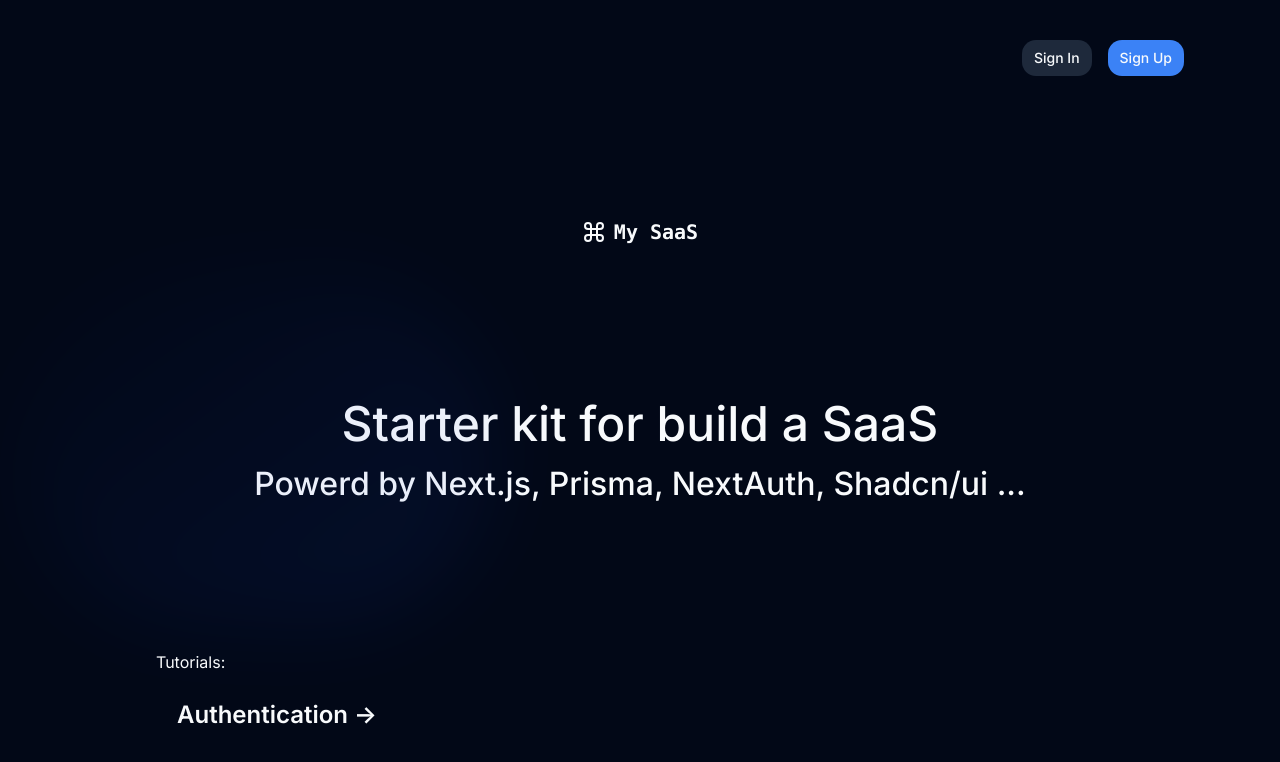
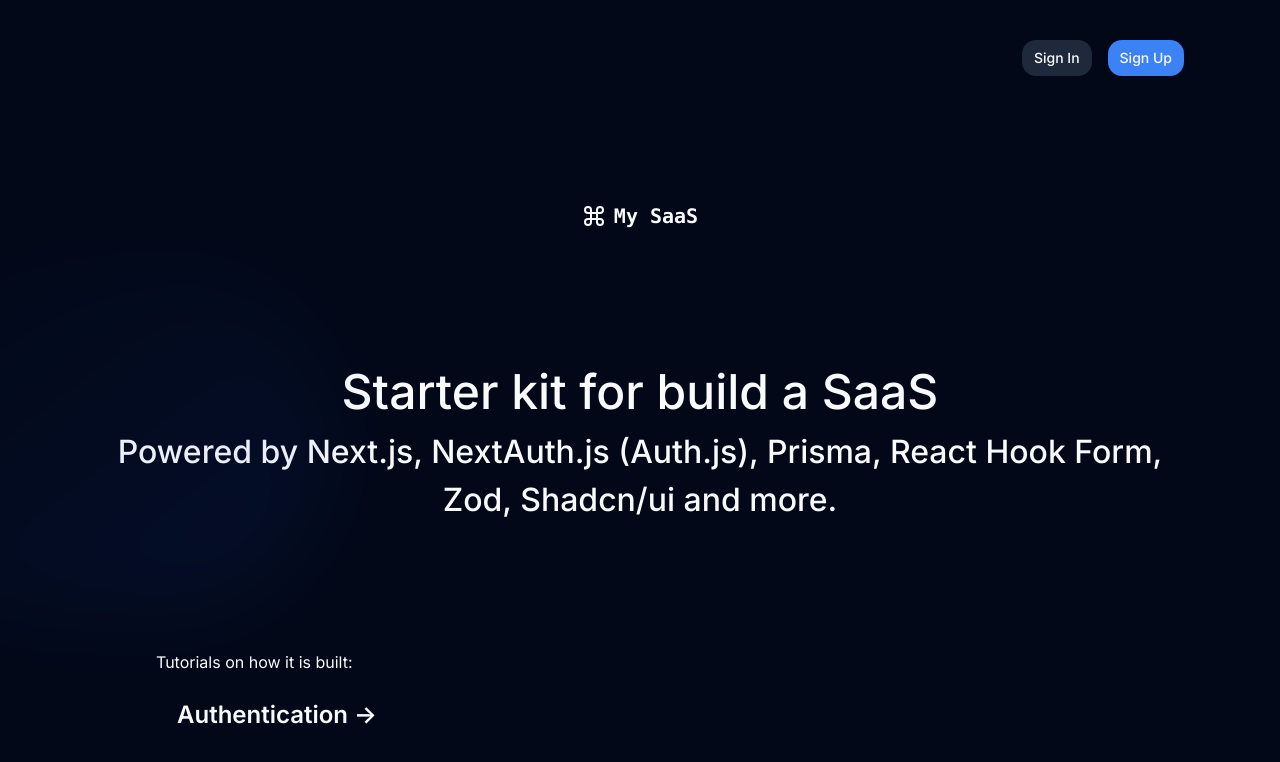
Before and after one commit to ljaviertovar/nextjs-saas-starter, a Next.js app: page / in a window 1280 px wide. Shown: the top 762 px of the page. Built offline with nearby package versions, Linux system fonts and the light colour scheme; no server answers.

Commit message:
feat: add auth

```diff
--- a/src/app/page.tsx
+++ b/src/app/page.tsx
@@ -1,6 +1,6 @@
+import { Metadata } from 'next'
+
 import AuthButtons from '@/components/auth/auth-buttons'
-import { Metadata } from 'next'
-import Link from 'next/link'
 
 export const metadata: Metadata = {
 	title: 'Starter Kit for SaaS - Launch your Service Today',
@@ -10,7 +10,7 @@
 
 export default function Home() {
 	return (
-		<main className='flex min-h-screen flex-col items-center justify-between px-24 py-10'>
+		<div className='flex min-h-screen flex-col items-center justify-between px-24 py-10'>
 			<div className='w-full'>
 				<AuthButtons />
 			</div>
@@ -36,12 +36,14 @@
 			<div className="relative flex place-items-center before:absolute before:h-[300px] before:w-[480px] before:-translate-x-1/2 before:rounded-full before:bg-gradient-radial before:from-white before:to-transparent before:blur-2xl before:content-[''] after:absolute after:-z-20 after:h-[180px] after:w-[240px] after:translate-x-1/3 after:bg-gradient-conic after:from-sky-200 after:via-blue-200 after:blur-2xl after:content-[''] before:dark:bg-gradient-to-br before:dark:from-transparent before:dark:to-blue-700 before:dark:opacity-10 after:dark:from-sky-900 after:dark:via-[#0141ff] after:dark:opacity-40 before:lg:h-[360px] z-[-1]">
 				<div className='text-center'>
 					<h1 className='text-[48px] font-medium'>Starter kit for build a SaaS</h1>
-					<h2 className='text-[32px] font-medium'>Powerd by Next.js, Prisma, NextAuth, Shadcn/ui ...</h2>
+					<h2 className='text-[32px] font-medium'>
+						Powered by Next.js, NextAuth.js (Auth.js), Prisma, React Hook Form, Zod, Shadcn/ui and more.
+					</h2>
 				</div>
 			</div>
 			<div>
 				<div className='mb-32 grid text-center lg:max-w-5xl lg:w-full lg:mb-2 lg:grid-cols-4 lg:text-left'>
-					Tutorials:
+					Tutorials on how it is built:
 				</div>
 				<div className='mb-32 grid text-center lg:max-w-5xl lg:w-full lg:mb-0 lg:grid-cols-4 lg:text-left'>
 					<a
@@ -59,6 +61,6 @@
 					</a>
 				</div>
 			</div>
-		</main>
+		</div>
 	)
 }
--- a/src/components/auth/auth-buttons.tsx
+++ b/src/components/auth/auth-buttons.tsx
@@ -8,8 +8,6 @@
 
 export default function AuthButtons() {
 	const { data: session } = useSession()
-
-	console.log({ session })
 
 	return (
 		<div className='flex justify-end gap-4'>
--- a/src/components/auth/signup-form.tsx
+++ b/src/components/auth/signup-form.tsx
@@ -1,7 +1,6 @@
 'use client'
 
 import { useState } from 'react'
-import { Prisma } from '@prisma/client'
 import { useForm } from 'react-hook-form'
 import * as z from 'zod'
 
```
